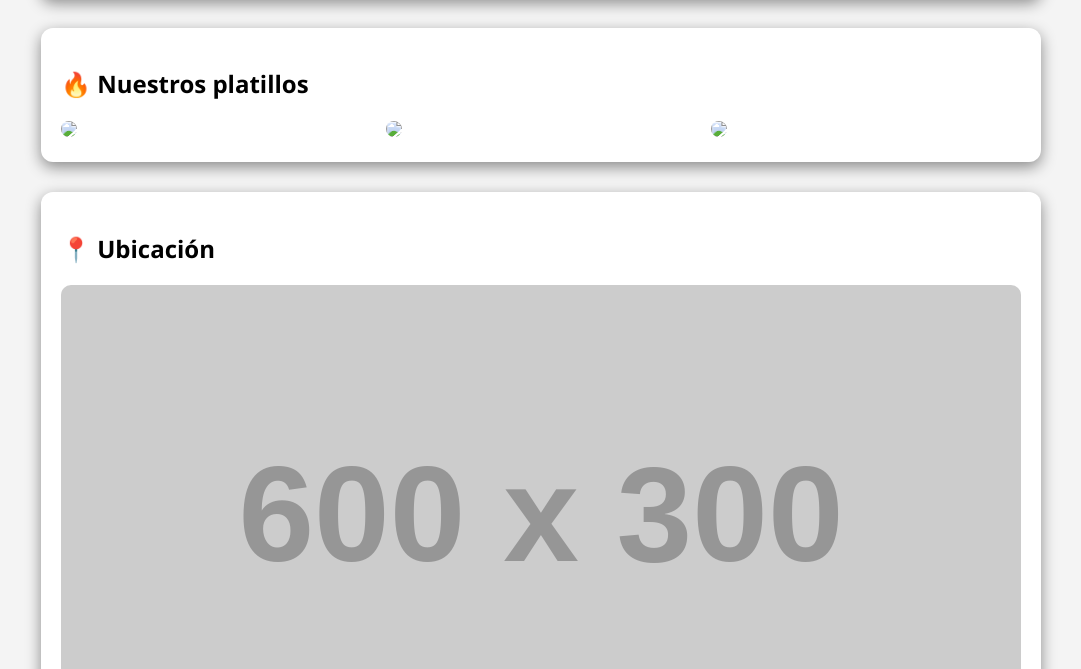
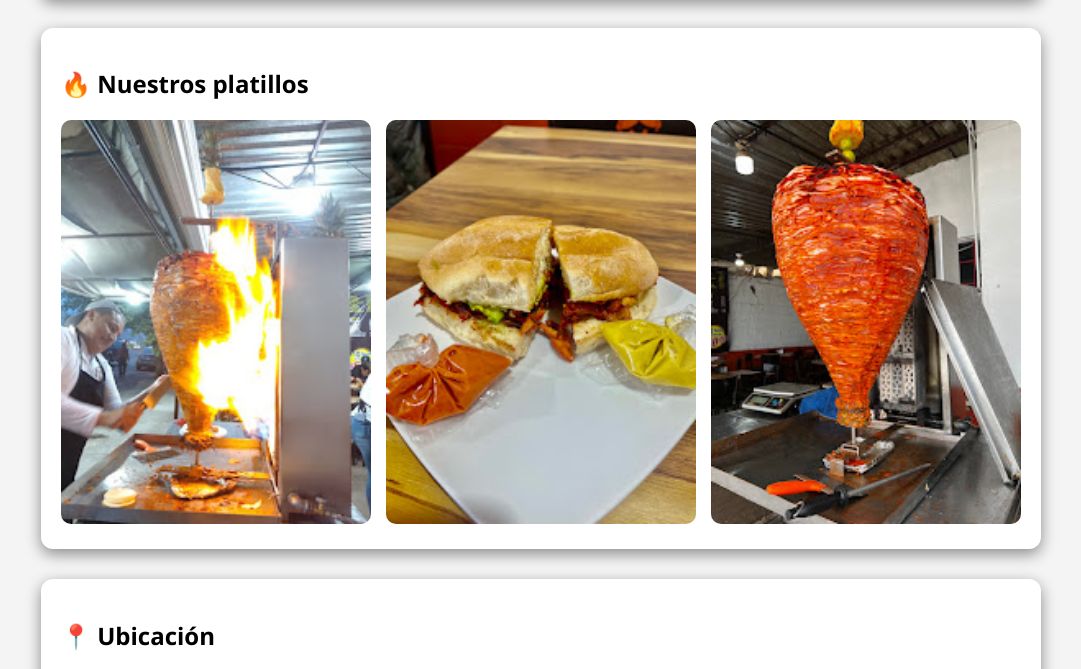
Before and after one commit to negociosmx/taqueria-oaxaquena-mixe-6, a plain HTML site: page index.html in a window 1280 px wide. Shown: the part 1742-2411 px from the top of the page, without its empty margins (99-1180 px from the left). Drawn offline with Linux system fonts and the light colour scheme; placeholder pictures from the web are drawn by us.

Commit message:
Update index.html

```diff
--- a/index.html
+++ b/index.html
@@ -324,13 +324,13 @@ footer {
     <h2>🔥 Nuestros platillos</h2>
     <div class="gallery">
         <a href="https://wa.me/526144670330" target="_blank">
-            <img src="img/trompo 2.jpg">
+            <img src="trompo 2.jpg">
         </a>
         <a href="https://wa.me/526144670330" target="_blank">
-            <img src="img/torta.jpg">
+            <img src="torta.jpg">
         </a>
         <a href="https://wa.me/526144670330" target="_blank">
-            <img src="img/trompo.jpg">
+            <img src="trompo.jpg">
         </a>
     </div>
 </div>
```
